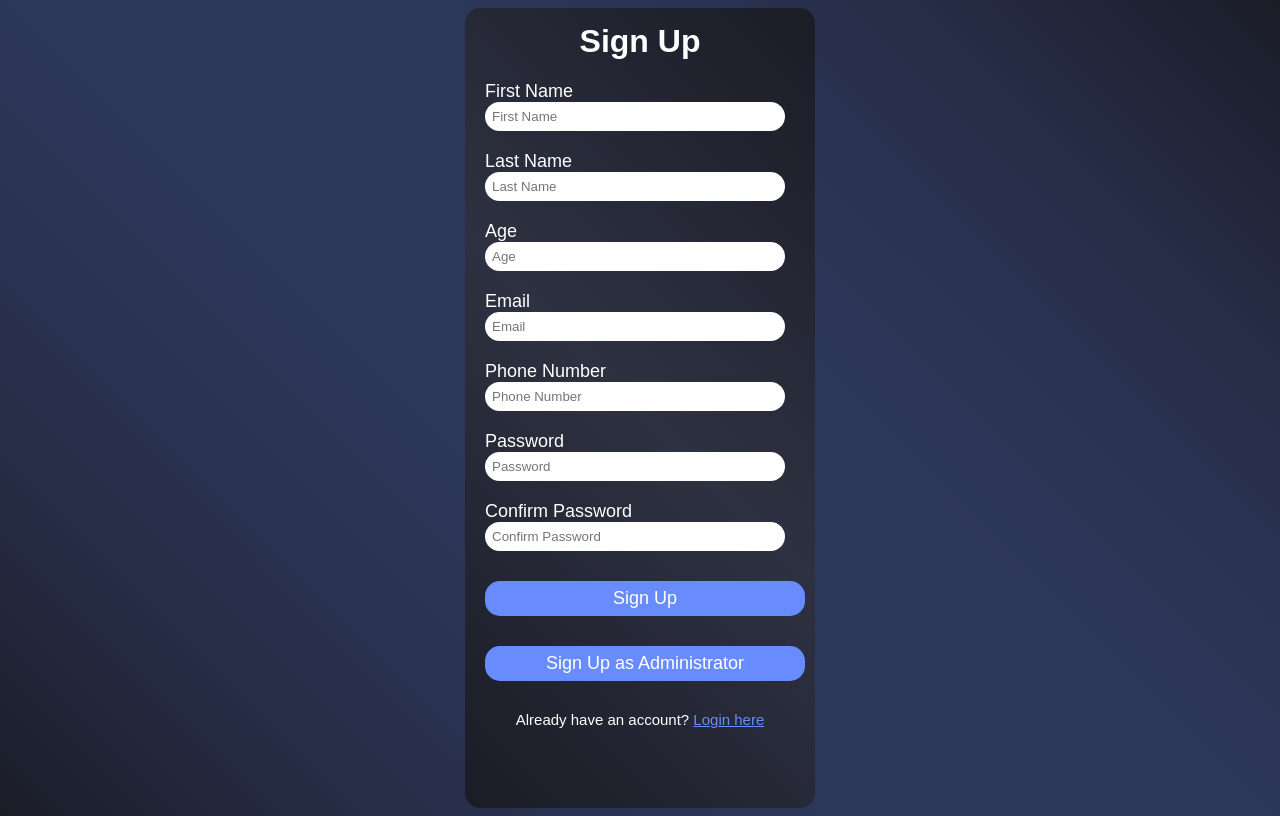
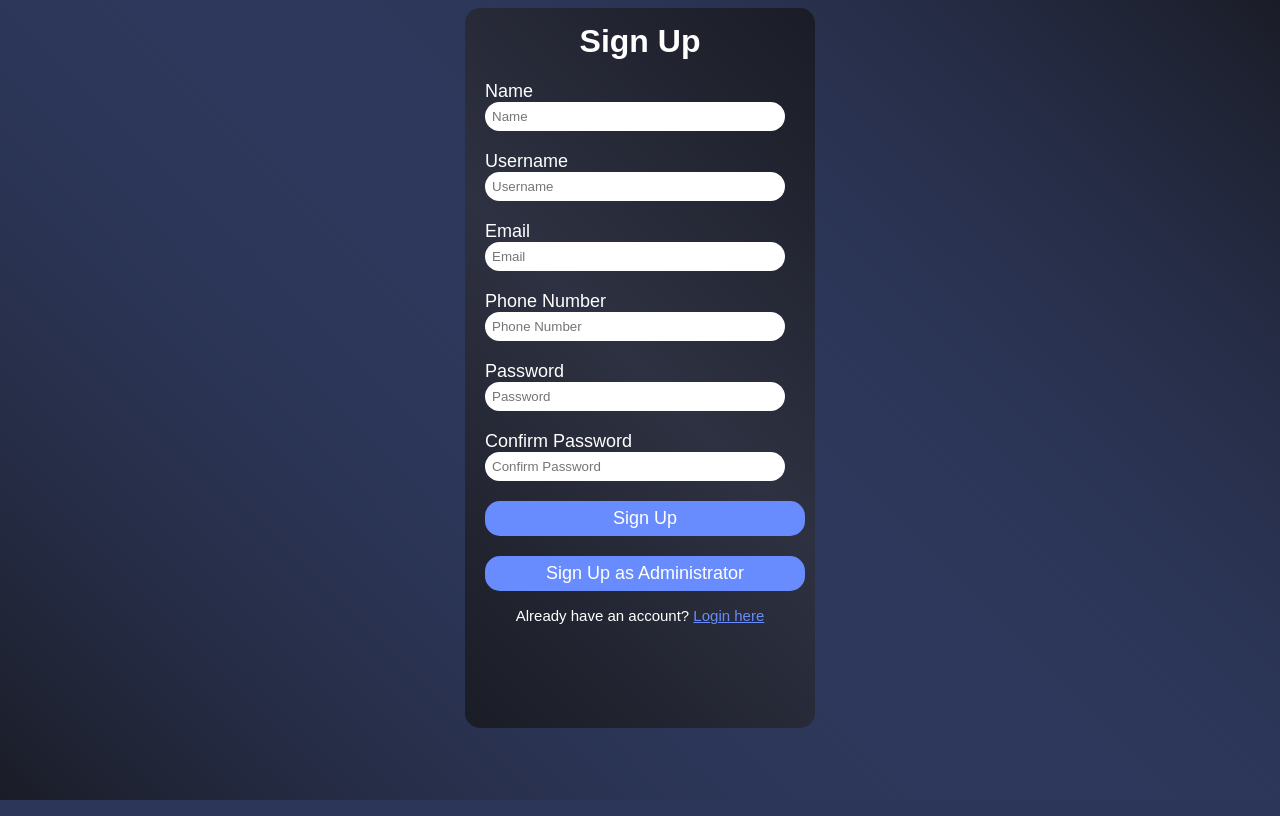
Before and after one commit to shehabadel/Instagram-Clone-IPP, a PHP site: page /pages/Signup/Signup.html in a window 1280 px wide. Run offline with PHP 8.4, Linux system fonts and the light colour scheme.

Commit message:
Backend
Backend of Login and Signup page

```diff
--- a/pages/Signup/Signup.css
+++ b/pages/Signup/Signup.css
@@ -9,7 +9,7 @@ body {
 
   .signup-box {
     width: 350px;
-    height: 800px;
+    height: 720px;
     margin: auto;
     background: linear-gradient(45deg,var(--main-background),var(--main-post),var(--main-background));
     border-radius: 15px;
@@ -46,32 +46,41 @@ body {
     border-radius: 15px;
     outline: none;
   }
+
   input[type="button"] {
     width: 320px;
     height: 35px;
-    margin-top: 30px;
+    margin-top: 20px;
     border: none;
     background-color: var(--main-button);
     color: white;
     font-size: 18px;
   }
+
   p {
     text-align: center;
     font-size: 15px;
     color: var(--main-text-color);
-    margin-top: 30px;
+    margin-top: 15px;
+  }
+
+  .errormsg{
+    color:red;
+    opacity: 0;
+  }
+
+  .astr{
+    color:red;
+    font-size: 10px;
+    opacity: 0;
   }
 
   a{
     color: var(--main-button);
     text-decoration: underline;
     text-align: center;
-}
+  }
 
-a:visited{
-    color: blueviolet;
-
-}
 
 a:hover{
     color:var(--main-button-hover);
--- a/pages/Signup/Signup.html
+++ b/pages/Signup/Signup.html
@@ -5,6 +5,7 @@
         </title>
         <link rel="stylesheet" href="../../css/index.css">
         <link rel="stylesheet" href="Signup.css">
+        <script src="../database.js" type="text/javascript"></script>
     </head>
 <body>
 
@@ -15,31 +16,30 @@
 
         <form>
 
-                <label id="fn">First Name</label>
-                <input type="text" placeholder="First Name" />
-                <label>Last Name</label>
-                <input type="text" placeholder="Last Name" />
-                <label>Age</label>
-                <input type="number" placeholder="Age" />
-                <label>Email</label>
-                <input type="email" placeholder="Email" />
+                <label id="fn">Name</label>
+                <input type="text" id="name" placeholder="Name" />
+                <label id="usernameLabel">Username <sup class="astr" id="astricsName">* Username is already taken</sup></label>
+                <input type="text" id="username" placeholder="Username" />
+                <label>Email <sup class="astr" id="astricsEmail">* Email is already taken</sup></label>
+                <input type="email" id="email" placeholder="Email" />
                 <label>Phone Number</label>
-                <input type="tel" placeholder="Phone Number" />
+                <input type="tel" id="numb" placeholder="Phone Number" />
                 <label>Password</label>
-                <input type="password" placeholder="Password" />
-                <label>Confirm Password</label>
-                <input type="password" placeholder="Confirm Password" />
-                <input type="button" value="Sign Up" />
-                <input type="button" value="Sign Up as Administrator" />
+                <input type="password" id="pass" placeholder="Password" />
+                <label>Confirm Password <sup class="astr" id="confError">* Password does not match</sup></label>
+                <input type="password" id="passconf" placeholder="Confirm Password" />
+
+                <input type="button" value="Sign Up" onclick="signup(document.getElementById('name').value , document.getElementById('username').value , document.getElementById('email').value , document.getElementById('numb').value, document.getElementById('pass').value , document.getElementById('passconf').value, false)"/>
+                <input type="button" value="Sign Up as Administrator" onclick="signup(document.getElementById('name').value , document.getElementById('username').value , document.getElementById('email').value , document.getElementById('numb').value, document.getElementById('pass').value , document.getElementById('passconf').value, true)" />
 
 
         </form>
-
         <p class="para-2">
-            Already have an account? <a href="../Login/Login.html">Login here</a>
-          </p>
+            Already have an account? <a href="../Login/Login.html">Login here</a></p>
+        <p class="errormsg" id="error" style="text-align: center;">Incorrect Username or Password </p>
       </div>
 
+      <script src="Signup.js" type="text/javascript"></script>
 </body>
 
 
--- /dev/null
+++ b/pages/Signup/Signup.js
@@ -0,0 +1,61 @@
+function signup (name , username , email , numb , pass , passconf , admin){
+
+   var j=-1;
+   var k=-1;
+   var l=-1;
+    for(var i =0 ; i< ourData.length; i++){
+
+        if (ourData[i].username==username ){
+            j=i;
+            document.getElementById("error").style.opacity= 100;
+            document.getElementById("error").textContent= "Invalid Information";
+            document.getElementById("astricsName").style.opacity=100;
+        }
+
+        if (ourData[i].email==email){
+            k=i;
+            document.getElementById("error").style.opacity= 100;
+            document.getElementById("error").textContent= "Invalid Information";
+            document.getElementById("astricsEmail").style.opacity=100;
+        }
+
+
+    }
+    if (pass !=passconf){
+        l=1;
+        document.getElementById("error").style.opacity= 100;
+        document.getElementById("error").textContent= "Invalid Information";
+        document.getElementById("confError").style.opacity=100;
+        }
+
+    if (j == -1){
+        document.getElementById("astricsName").style.opacity= 0;
+    }
+    if (k == -1){
+        document.getElementById("astricsEmail").style.opacity= 0;
+    }
+    if (l == -1){
+        document.getElementById("confError").style.opacity= 0;
+    }
+
+    if (j== -1 && k ==-1 && l== -1 ){
+        document.getElementById("error").style.opacity= 0;
+        if(!name && !username && !email && !numb && !pass && !passconf){
+            document.getElementById("error").style.opacity= 100;
+            document.getElementById("error").textContent= "Invalid Information";        }
+        else{
+            if (admin == false){
+            ourData.push( {username:username, displayName:name ,profilePic:"../../assets/avatar-blank.png", email:email ,password:pass , phoneNum:numb, loggedIn:true , Admin:false});
+            window.location.replace("../search and explore/search.html");
+             /// CHANGE PAGE TRANSITION TO HOME PAGE
+            }else{
+            ourData.push( {username:username, displayName:name ,profilePic:"../../assets/avatar-blank.png", email:email ,password:pass , phoneNum:numb, loggedIn:true , Admin:true});
+            window.location.replace("../search and explore/search.html");
+            /// CHANGE PAGE TRANSITION TO ADMIN HOME PAGE
+            }
+        }
+    }
+
+
+
+}
--- a/pages/database.js
+++ b/pages/database.js
@@ -5,7 +5,8 @@ var ourData = [{
     "email": "123@456.com",
     "password": "12345",
     "phoneNum": "0123456789",
-    "loggedIn": false
+    "loggedIn": false,
+    "Admin" :false
 },{
     "username": "ola",
     "displayName": "Ola Alnajjar",
@@ -13,7 +14,8 @@ var ourData = [{
     "email": "123@456.com",
     "password": "12345",
     "phoneNum": "0123456789",
-    "loggedIn": false
+    "loggedIn": false,
+    "Admin" :true
 },{
     "username": "reem",
     "displayName": "Reem Aboushama",
@@ -21,7 +23,8 @@ var ourData = [{
     "email": "123@456.com",
     "password": "12345",
     "phoneNum": "0123456789",
-    "loggedIn": true
+    "loggedIn": true,
+    "Admin" :false
 }];
 
 var datacount=1;
```
Also changed, not shown: pages/Login/Login.css (+5 -6 lines), pages/Login/Login.html (+7 -4 lines), pages/Login/login.js (added, +46 -0 lines).
